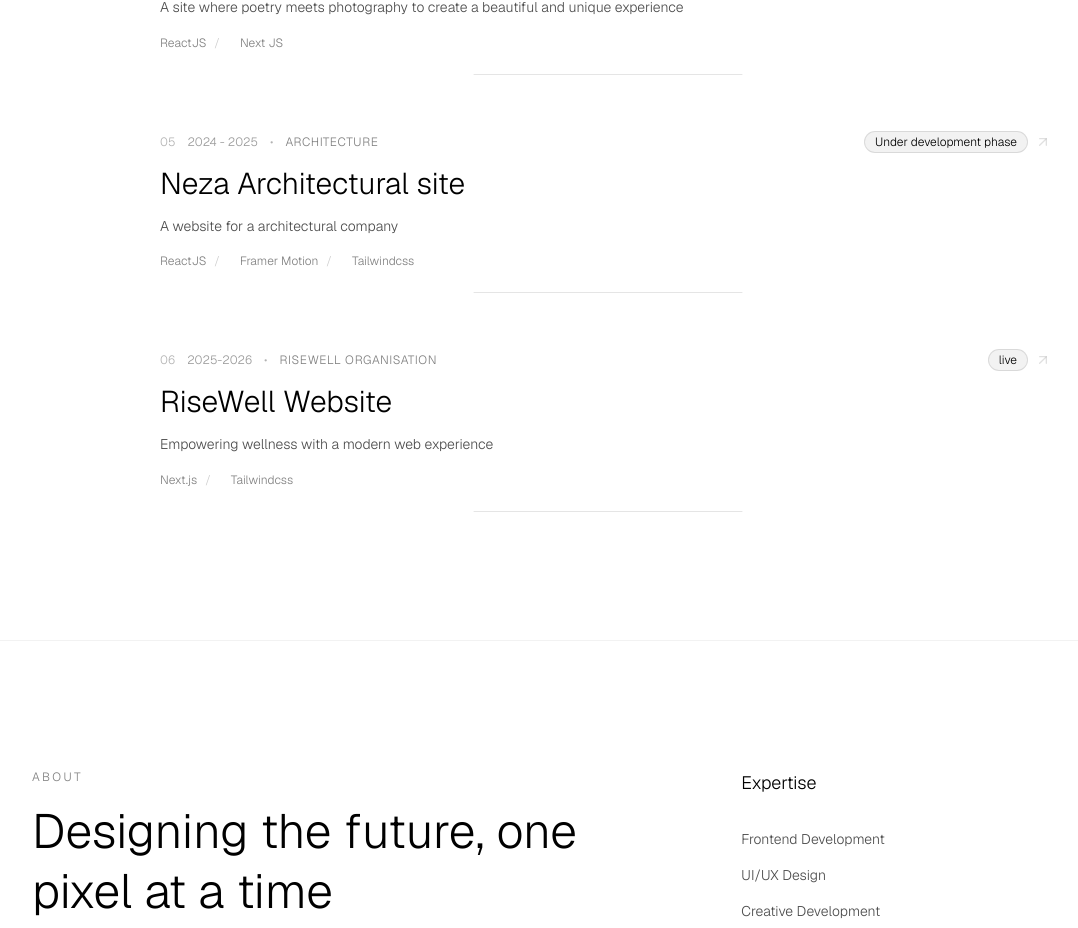
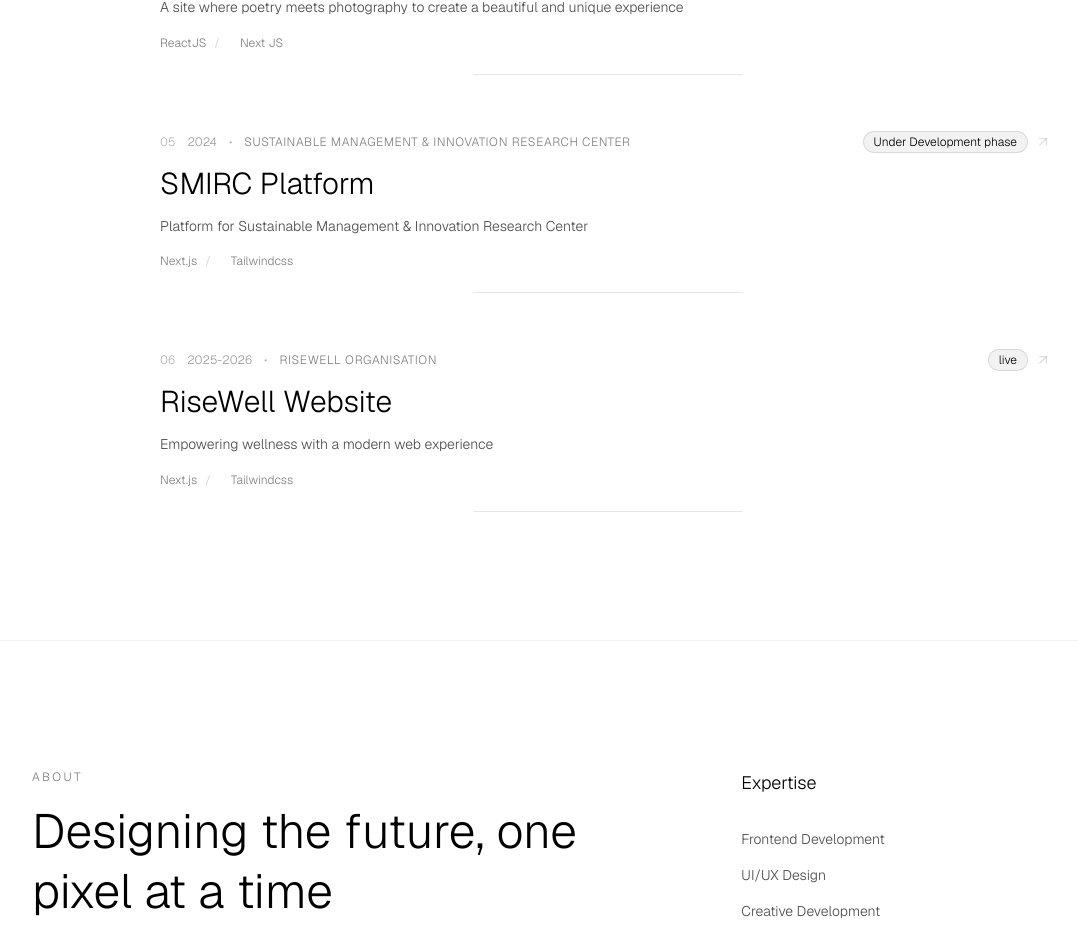
Before and after one commit to u-leslie/l3slie, a React (Vite) app: page / in a window 1280 px wide. Shown: the part 2636-3564 px from the top of the page, without its empty margins (32-1110 px from the left). Built offline with nearby package versions, Linux system fonts and the light colour scheme.

Commit message:
added smirc project

```diff
--- a/src/constants/data.ts
+++ b/src/constants/data.ts
@@ -64,31 +64,31 @@ export const projects = [
 
     status: "Live",
   },
+  // {
+  //   year: "2024 - 2025",
+  //   title: "Neza Architectural site",
+  //   category: "Architecture",
+  //   image:
+  //     "https://images.unsplash.com/photo-1551288049-bebda4e38f71?w=800&q=80",
+
+  //   description: "A website for a architectural company",
+  //   tech: ["ReactJS", "Framer Motion", "Tailwindcss"],
+  //   link: "https://neza-architects.vercel.app/",
+  //   status: "Under development phase",
+  // },
   {
-    year: "2024 - 2025",
-    title: "Neza Architectural site",
-    category: "Architecture",
+    year: "2024",
+    title: "SMIRC Platform",
+    category: "Sustainable Management & Innovation Research Center",
     image:
       "https://images.unsplash.com/photo-1551288049-bebda4e38f71?w=800&q=80",
 
-    description: "A website for a architectural company",
-    tech: ["ReactJS", "Framer Motion", "Tailwindcss"],
-    link: "https://neza-architects.vercel.app/",
-    status: "Under development phase",
+    description:
+      "Platform for Sustainable Management & Innovation Research Center",
+    tech: ["Next.js", "Tailwindcss"],
+      link:"https://csr-front.vercel.app",
+    status: "Under Development phase",
   },
-  // {
-  //   year: "2024",
-  //   title: "CSR Platform",
-  //   category: "Corporate Social Responsibility",
-  //   image:
-  //     "https://images.unsplash.com/photo-1551288049-bebda4e38f71?w=800&q=80",
-
-  //   description:
-  //     "E-learning platform for corporate social responsibility initiatives",
-  //   tech: ["Next.js", "Tailwindcss"],
-  //   //   link:"https://csr.vercel.app",
-  //   status: "Under Development phase",
-  // },
   {
     year: "2025-2026",
     title: "RiseWell Website",
```
